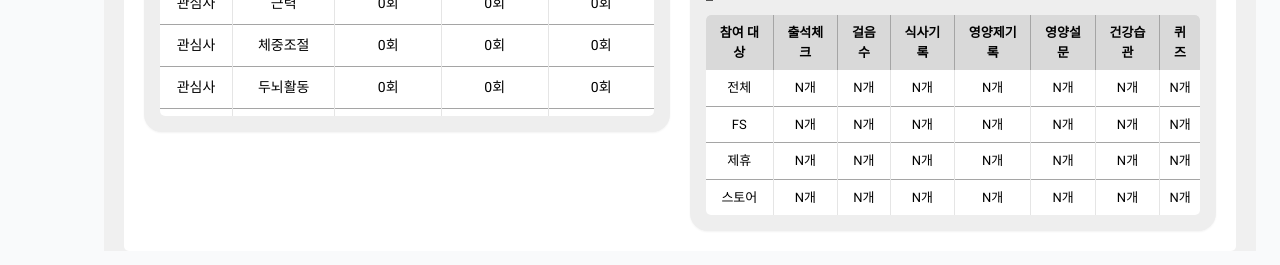
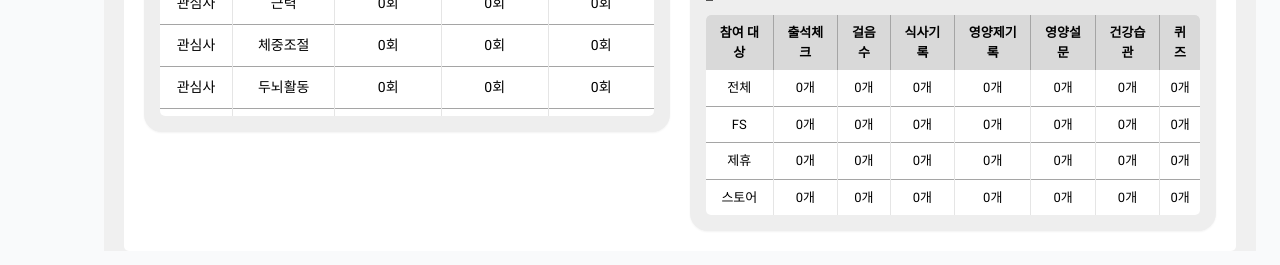
Before and after one commit to noino0819/oni_care_admin, a Next.js app: page /dashboard in a window 1280 px wide. Shown: the part 1083-1348 px from the top of the page. Built offline with nearby package versions, Linux system fonts and the light colour scheme; no server answers; sample sign-in values are in the browser's storage.

Commit message:
fix: 대시보드 챌린지 진행 현황 실제 데이터 표시
- 하드코딩된 "N개" 대신 API에서 받아온 실제 데이터 표시
- 출석체크, 걸음수, 식사기록, 영양제기록, 영양설문, 건강습관, 퀴즈

```diff
--- a/src/app/dashboard/page.tsx
+++ b/src/app/dashboard/page.tsx
@@ -688,25 +688,25 @@ export default function DashboardPage() {
                               {row.target}
                             </td>
                             <td className="px-2 py-2 text-center text-black border-l border-[#e5e5e5]">
-                              N개
+                              {formatNumber(row.attendance)}개
                             </td>
                             <td className="px-2 py-2 text-center text-black border-l border-[#e5e5e5]">
-                              N개
+                              {formatNumber(row.steps)}개
                             </td>
                             <td className="px-2 py-2 text-center text-black border-l border-[#e5e5e5]">
-                              N개
+                              {formatNumber(row.meal)}개
                             </td>
                             <td className="px-2 py-2 text-center text-black border-l border-[#e5e5e5]">
-                              N개
+                              {formatNumber(row.supplement)}개
                             </td>
                             <td className="px-2 py-2 text-center text-black border-l border-[#e5e5e5]">
-                              N개
+                              {formatNumber(row.nutrition_diagnosis)}개
                             </td>
                             <td className="px-2 py-2 text-center text-black border-l border-[#e5e5e5]">
-                              N개
+                              {formatNumber(row.health_habit)}개
                             </td>
                             <td className="px-2 py-2 text-center text-black border-l border-[#e5e5e5]">
-                              N개
+                              {formatNumber(row.quiz)}개
                             </td>
                           </tr>
                         ))}
```
